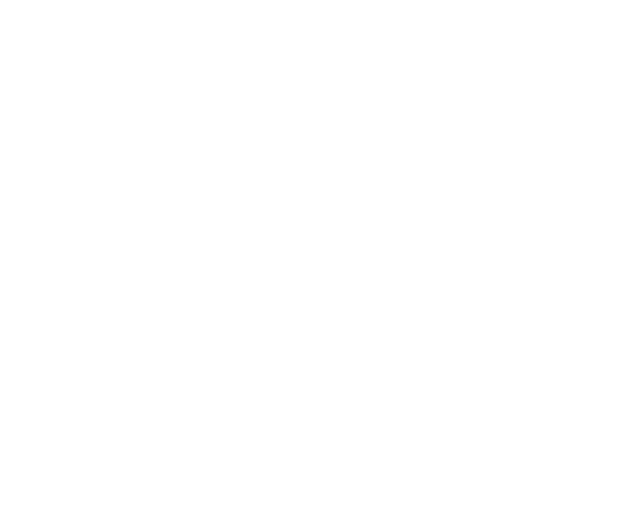
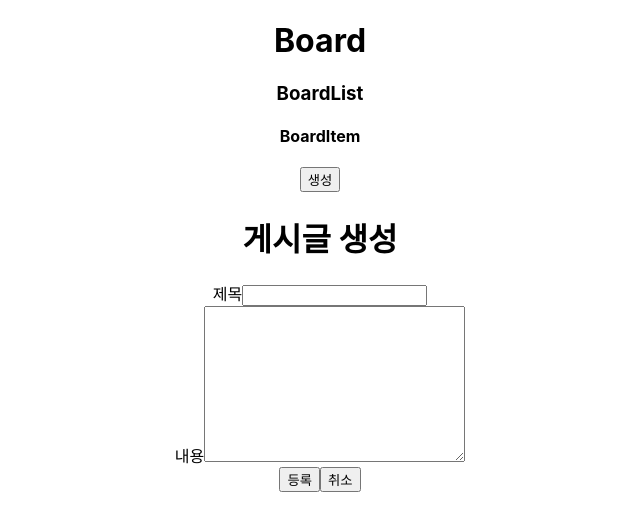
Before and after one commit to nyoungnyoung/Sinabro, a React (Create React App) app in the folder Front-End/front/: page /board/create in a window 1280 px wide. Before the commit this address had no page. Shown: the top 530 px of the page, without its empty margins (320-960 px from the left). Built offline with nearby package versions, Linux system fonts and the light colour scheme.

Commit message:
feat : board 중첩 라우터 생성

```diff
--- a/Front-End/front/src/App.js
+++ b/Front-End/front/src/App.js
@@ -2,7 +2,7 @@
 import Main from "./pages/main/Main";
 import Board from "./pages/board/Board";
 import Accounts from "./pages/accounts/Accounts";
-import { BrowserRouter, Routes, Route } from 'react-router-dom'
+import { BrowserRouter, Routes, Route } from "react-router-dom";
 import Detail from "./pages/detail/Detail";
 import MyPage from "./pages/mypage/MyPage";
 import Manage from "./pages/manage/Manage";
@@ -15,15 +15,15 @@
     <div className="App">
       <BrowserRouter>
         <Routes>
-          <Route path="/" element={<Main/>}/>
-          <Route path="/accounts" element={<Accounts/>}/>
-          <Route path="/board" element={<Board/>}/>
-          <Route path="/detail" element={<Detail/>}/>
-          <Route path="/mypage" element={<MyPage/>}/>
-          <Route path="/manage" element={<Manage/>}/>
-          <Route path="/admin" element={<Admin/>}/>
-          <Route path="/cs" element={<Cs/>}/>
-          <Route path="/realtime" element={<RealTime/>}/>
+          <Route path="/" element={<Main />} />
+          <Route path="/accounts" element={<Accounts />} />
+          <Route path="/board/*" element={<Board />} />
+          <Route path="/detail" element={<Detail />} />
+          <Route path="/mypage" element={<MyPage />} />
+          <Route path="/manage" element={<Manage />} />
+          <Route path="/admin" element={<Admin />} />
+          <Route path="/cs" element={<Cs />} />
+          <Route path="/realtime" element={<RealTime />} />
         </Routes>
       </BrowserRouter>
     </div>
--- a/Front-End/front/src/pages/board/Board.js
+++ b/Front-End/front/src/pages/board/Board.js
@@ -1,14 +1,24 @@
 // 공지게시판
 
 import React from "react";
+import { Routes, Route } from "react-router-dom";
 import BoardList from "./BoardList";
+import BoardForm from "./BoardForm";
 
 function Board() {
   return (
     <div className="Board">
-      <h1>Board</h1>
-      <BoardList />
-      <button>생성</button>
+      <div>
+        <h1>Board</h1>
+        <BoardList />
+        <button>생성</button>
+      </div>
+
+      {/* 중첩라우터 생성 */}
+      <Routes>
+        <Route path="list" element={<BoardList />} />
+        <Route path="create" element={<BoardForm />} />
+      </Routes>
     </div>
   );
 }
--- a/Front-End/front/src/pages/board/BoardForm.js
+++ b/Front-End/front/src/pages/board/BoardForm.js
@@ -1,7 +1,19 @@
 import React from "react";
 
 function BoardForm(props) {
-  return <div></div>;
+  return (
+    <div>
+      <h1>게시글 생성</h1>
+      <label name="제목">제목</label>
+      <input type="text" />
+      <br />
+      <label name="내용">내용</label>
+      <textarea cols="30" rows="10"></textarea>
+      <br />
+      <button>등록</button>
+      <button>취소</button>
+    </div>
+  );
 }
 
 export default BoardForm;
--- a/Front-End/front/src/pages/board/BoardItem.js
+++ b/Front-End/front/src/pages/board/BoardItem.js
@@ -6,7 +6,7 @@
   return (
     <div className="BoardItem">
       <h4>BoardItem</h4>
-      <p>게시글 번호 / 제목 / 등록일자</p>
+      {/* <p>게시글 번호 / 제목 / 등록일자</p> */}
     </div>
   );
 }
--- a/Front-End/front/src/pages/board/BoardList.js
+++ b/Front-End/front/src/pages/board/BoardList.js
@@ -2,7 +2,6 @@
 
 import React from "react";
 import BoardItem from "./BoardItem";
-import { BrowserRouter, Routes, Route } from "react-router-dom";
 
 function BoardList() {
   return (
```
